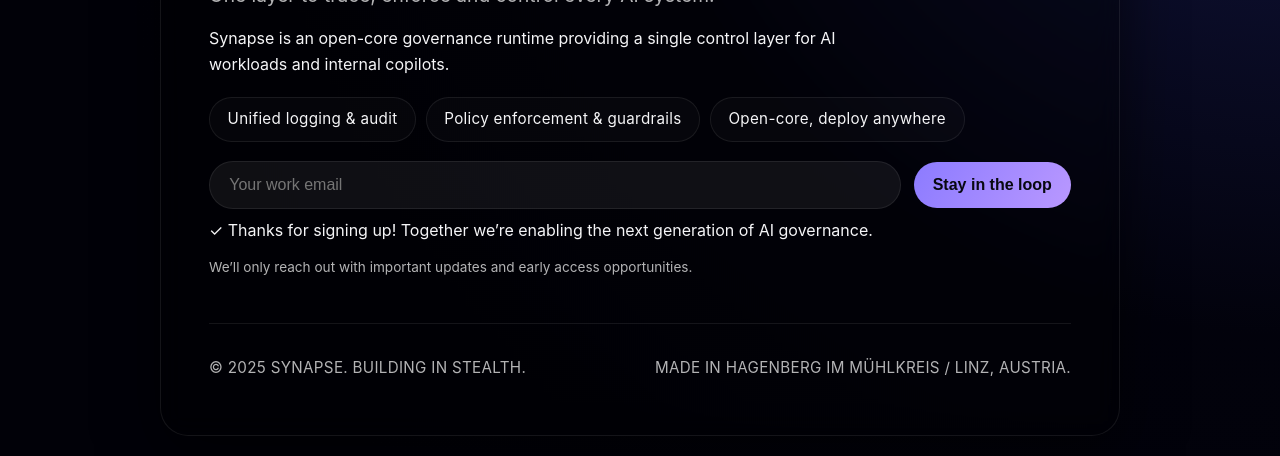
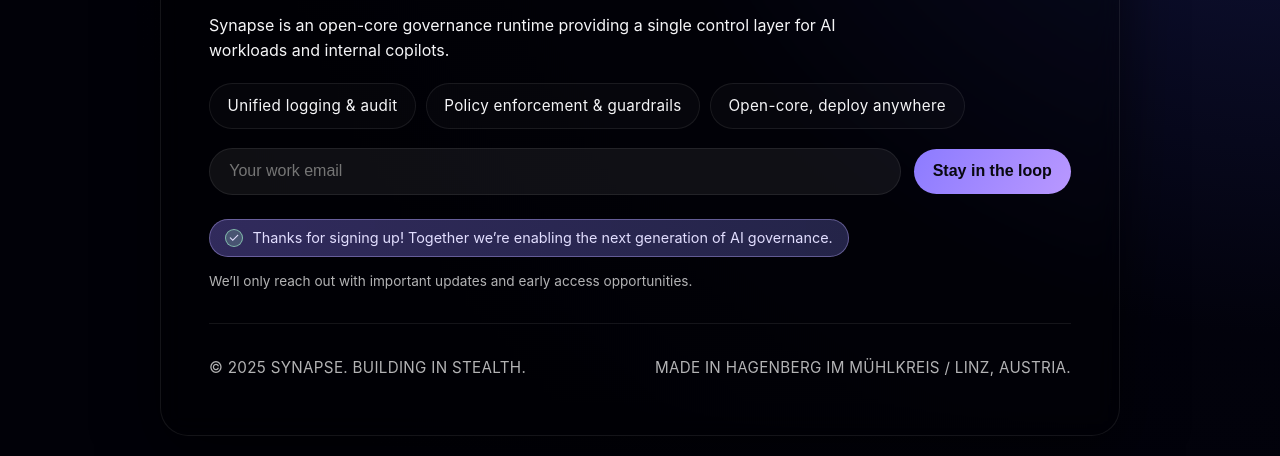
Before and after one commit to RJS8899/website, a plain HTML site: page synapse-landing/index.html in a window 1280 px wide. Both pictures are taken after typing "name@example.com" into the empty fields and a click on the button "Stay in the loop". Shown: the part 344-800 px from the top of the page. Drawn offline with Linux system fonts and the light colour scheme.

Commit message:
Add success pill styles to styles.css

```diff
--- a/synapse-landing/styles.css
+++ b/synapse-landing/styles.css
@@ -298,3 +298,58 @@
   clip: rect(0, 0, 0, 0);
   border: 0;
 }
+
+/* Success pill under the form */
+.success-pill {
+  display: inline-flex;
+  align-items: center;
+  gap: 0.6rem;
+  margin-top: 0.9rem;
+  padding: 0.55rem 0.95rem;
+  border-radius: 999px;
+  background: radial-gradient(circle at top left, rgba(140, 122, 255, 0.35), rgba(40, 40, 80, 0.9));
+  border: 1px solid rgba(188, 172, 255, 0.4);
+  font-size: 0.9rem;
+  color: #e2deff;
+  opacity: 0;
+  transform: translateY(6px) scale(0.98);
+  pointer-events: none;
+  transition:
+    opacity 200ms ease-out,
+    transform 200ms ease-out;
+}
+
+.success-pill.visible {
+  opacity: 1;
+  transform: translateY(0) scale(1);
+  pointer-events: auto;
+}
+
+.success-icon {
+  display: inline-flex;
+  align-items: center;
+  justify-content: center;
+  width: 1.1rem;
+  height: 1.1rem;
+  border-radius: 999px;
+  background: rgba(168, 255, 210, 0.2);
+  border: 1px solid rgba(168, 255, 210, 0.6);
+  font-size: 0.8rem;
+}
+
+.success-text {
+  line-height: 1.3;
+}
+
+/* Falls du noch keine .sr-only-Klasse hast, hier eine sichere Variante */
+.sr-only {
+  position: absolute;
+  width: 1px;
+  height: 1px;
+  padding: 0;
+  margin: -1px;
+  overflow: hidden;
+  clip: rect(0, 0, 0, 0);
+  white-space: nowrap;
+  border: 0;
+}
```
